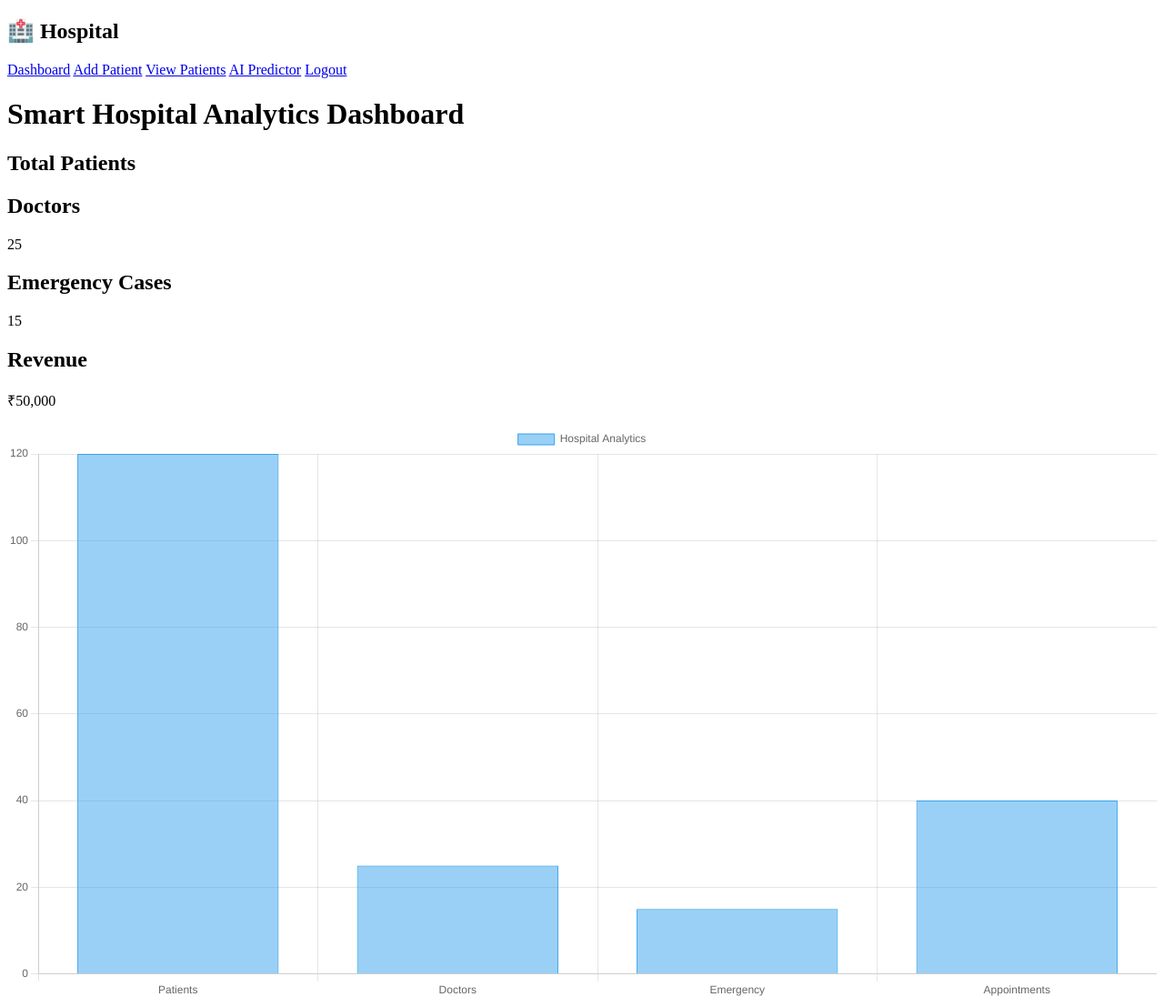
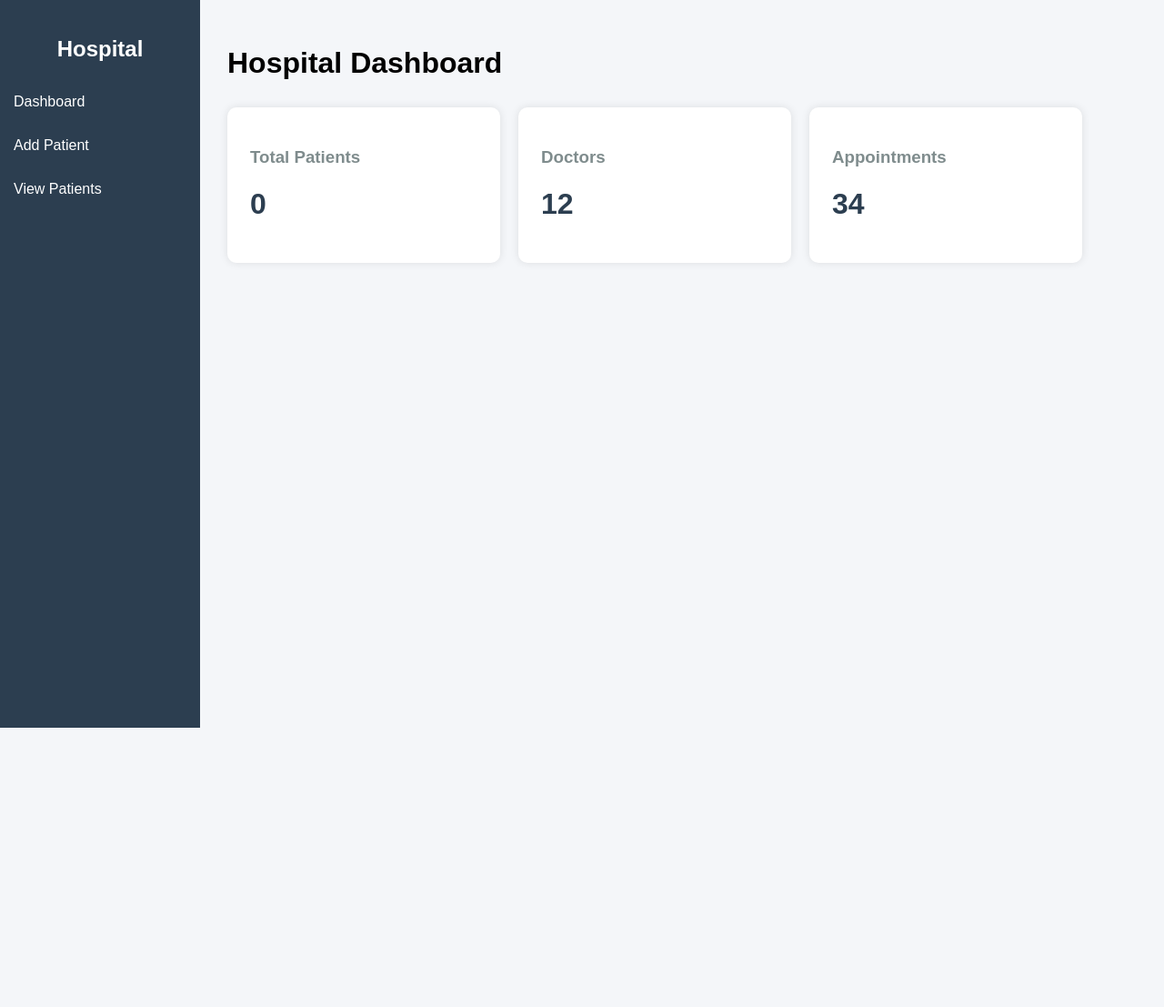
Before and after one commit to swathi04721/Hospital-Management-System, a Flask app: page /dashboard in a window 1280 px wide. Shown: the whole page at 91% size. After the commit the page ends 800 px from the top, so only its background shows below. Run offline with Flask 3, Linux system fonts and the light colour scheme; data that the repository does not hold is empty; some libraries are stand-ins or nearby versions.

Commit message:
professional dashboard added

```diff
--- a/app.py
+++ b/app.py
@@ -50,8 +50,14 @@ def login_check():
 # Dashboard
 @app.route('/dashboard')
 def dashboard():
-    return render_template('index.html')
 
+    cur.execute("SELECT COUNT(*) FROM patients")
+    total_patients = cur.fetchone()[0]
+
+    return render_template(
+        'index.html',
+        total_patients=total_patients
+    )
 
 # Patient Form
 @app.route('/patients')
--- a/templates/index.html
+++ b/templates/index.html
@@ -1,14 +1,68 @@
 <!DOCTYPE html>
 <html>
+<head>
+    <title>Hospital Dashboard</title>
 
-<head>
+    <style>
 
-    <title>Smart Hospital Dashboard</title>
+        body{
+            margin:0;
+            font-family:Arial;
+            background:#f4f6f9;
+        }
 
-    <link rel="stylesheet"
-    href="{{ url_for('static', filename='style.css') }}">
+        .sidebar{
+            width:220px;
+            height:100vh;
+            background:#2c3e50;
+            position:fixed;
+            color:white;
+            padding-top:20px;
+        }
 
-    <script src="https://cdn.jsdelivr.net/npm/chart.js"></script>
+        .sidebar h2{
+            text-align:center;
+        }
+
+        .sidebar a{
+            display:block;
+            color:white;
+            padding:15px;
+            text-decoration:none;
+        }
+
+        .sidebar a:hover{
+            background:#34495e;
+        }
+
+        .main{
+            margin-left:220px;
+            padding:30px;
+        }
+
+        .cards{
+            display:flex;
+            gap:20px;
+            margin-top:30px;
+        }
+
+        .card{
+            background:white;
+            padding:25px;
+            width:250px;
+            border-radius:10px;
+            box-shadow:0 0 10px rgba(0,0,0,0.1);
+        }
+
+        .card h3{
+            color:#7f8c8d;
+        }
+
+        .card h1{
+            color:#2c3e50;
+        }
+
+    </style>
 
 </head>
 
@@ -16,7 +70,7 @@
 
 <div class="sidebar">
 
-    <h2>🏥 Hospital</h2>
+    <h2>Hospital</h2>
 
     <a href="/dashboard">Dashboard</a>
 
@@ -24,84 +78,32 @@
 
     <a href="/view_patients">View Patients</a>
 
-    <a href="/ai_predictor">AI Predictor</a>
-
-    <a href="/">Logout</a>
-
 </div>
 
-<div class="main-content">
+<div class="main">
 
-    <h1>Smart Hospital Analytics Dashboard</h1>
+    <h1>Hospital Dashboard</h1>
 
-    <div class="dashboard">
+    <div class="cards">
 
         <div class="card">
-            <h2>Total Patients</h2>
-            <p>{{ total_patients }}</p>
+            <h3>Total Patients</h3>
+            <h1>{{ total_patients }}</h1>
         </div>
 
         <div class="card">
-            <h2>Doctors</h2>
-            <p>25</p>
+            <h3>Doctors</h3>
+            <h1>12</h1>
         </div>
 
         <div class="card">
-            <h2>Emergency Cases</h2>
-            <p>15</p>
+            <h3>Appointments</h3>
+            <h1>34</h1>
         </div>
-
-        <div class="card">
-            <h2>Revenue</h2>
-            <p>₹50,000</p>
-        </div>
-
-    </div>
-
-    <div class="chart-container">
-
-        <canvas id="myChart"></canvas>
 
     </div>
 
 </div>
 
-<script>
-
-const ctx = document.getElementById('myChart');
-
-new Chart(ctx, {
-
-    type: 'bar',
-
-    data: {
-
-        labels: ['Patients', 'Doctors', 'Emergency', 'Appointments'],
-
-        datasets: [{
-
-            label: 'Hospital Analytics',
-
-            data: [120, 25, 15, 40],
-
-            borderWidth: 1
-
-        }]
-    },
-
-    options: {
-
-        scales: {
-
-            y: {
-
-                beginAtZero: true
-            }
-        }
-    }
-});
-
-</script>
-
 </body>
 </html>
```
